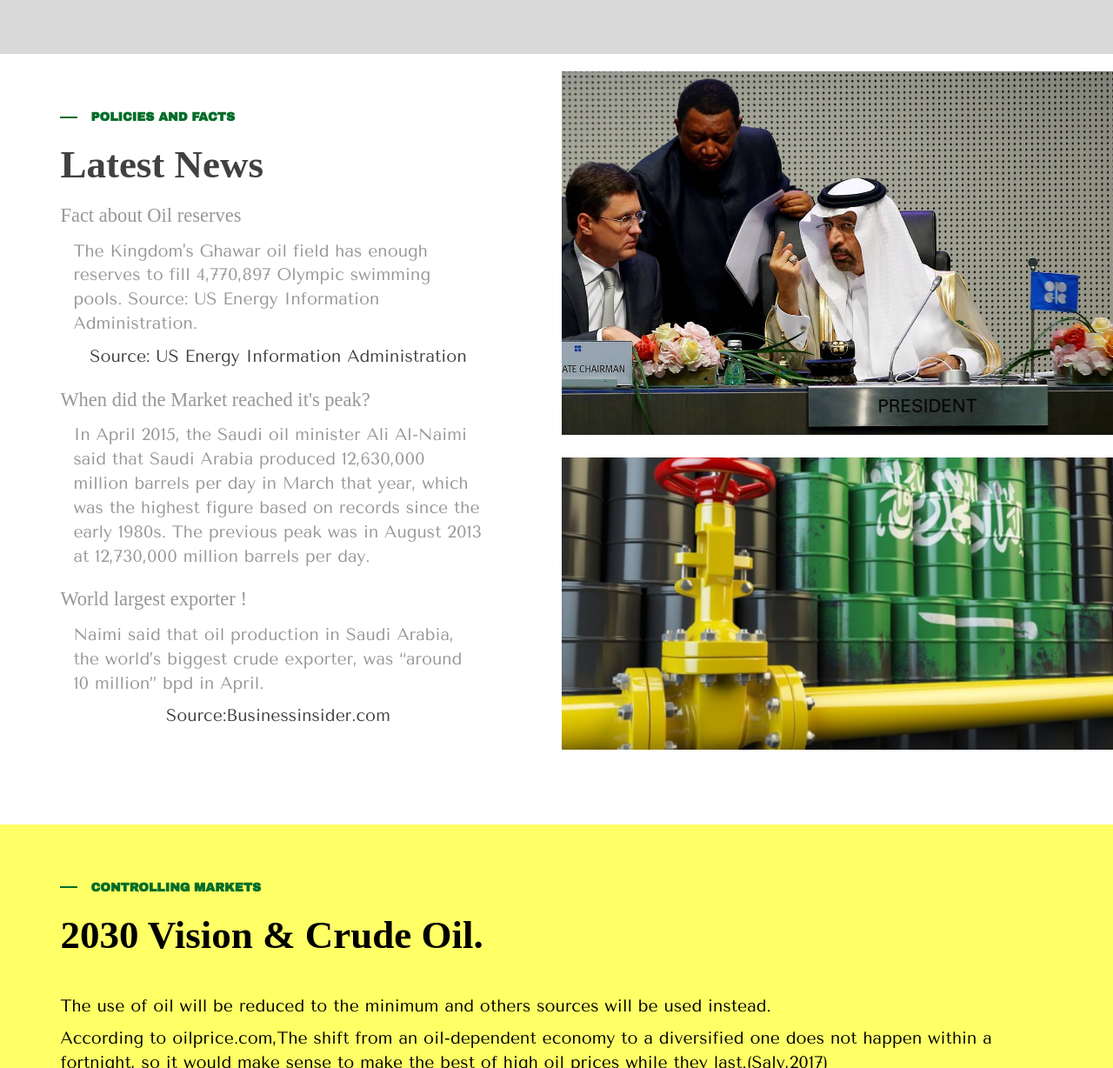
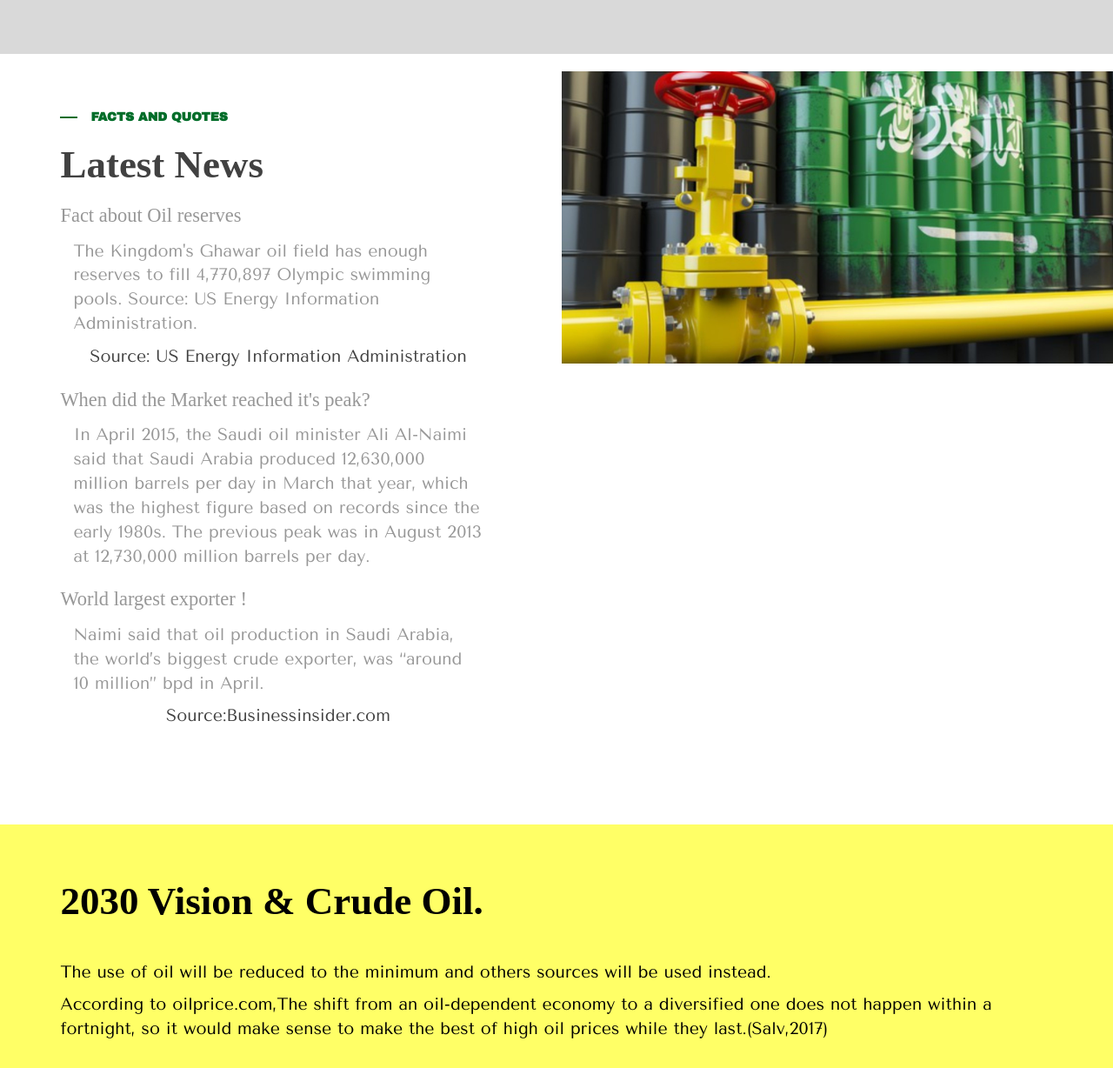
Before and after one commit to nejoudbindayel/Story, a plain HTML site: page index.html in a window 1280 px wide. Shown: the part 6801-8029 px from the top of the page at 87% size. Drawn offline with nearby package versions, Linux system fonts and the light colour scheme; a web font is replaced by a local one.

Commit message:
anything

```diff
--- a/index.html
+++ b/index.html
@@ -342,7 +342,7 @@ Production of oil: 1,000,000 barrels per day,Estimated oil Reserve: 14,000 milli
             <div class="col-md-6 col-sm-6 nopadding">
                 <div class="box-info container-padding padding_half equalheight ">
                     <div class="intro-text">
-                        <span class="heading-title bottom25">Policies and Facts </span>
+                        <span class="heading-title bottom25">Facts and Quotes </span>
                         <h2 class="darkcolor bottom25"><a href="#.">Latest News</a></h2>
 <!--Facts Begin -->
 <div class="panel-group accordion textred" >
@@ -391,13 +391,13 @@ Production of oil: 1,000,000 barrels per day,Estimated oil Reserve: 14,000 milli
             </div>
 
 
-            <div class="col-md-6 col-sm-6 nopadding">
+            <!-- <div class="col-md-6 col-sm-6 nopadding">
 
                     <div class="image">
                         <img alt="image" src="images/info-box1.jpg" class="equequalheight" >
                     </div>
 
-            </div>
+            </div> -->
 
             <div class="col-md-6 col-sm-6 nopadding">
                 <div class="box-info">
@@ -409,7 +409,7 @@ Production of oil: 1,000,000 barrels per day,Estimated oil Reserve: 14,000 milli
             <div class="col-md-12 col-sm-6 nopadding">
                 <div class="box-info container-padding padding_half bgdefault equalheight wow fadeInRight">
                     <div class="intro-text">
-                        <span class="heading-title bottom25">Controlling Markets </span>
+
                         <h2 class="bottom45"><a href="#." class=" blackcolor">2030 Vision & Crude Oil.</a></h2>
                         <p class="blackcolor textred">The use of oil will be reduced to the minimum and others sources will be used instead.</p>
 						<p class="blackcolor textred">According to oilprice.com,The shift from an oil-dependent economy to a diversified one does not happen within a fortnight, so it would make sense to make the best of high oil prices while they last.<a href="https://oilprice.com/Geopolitics/International/Is-Saudi-Arabias-Post-Oil-Future-Realistic.html">(Salv,2017)</a></p>
```
